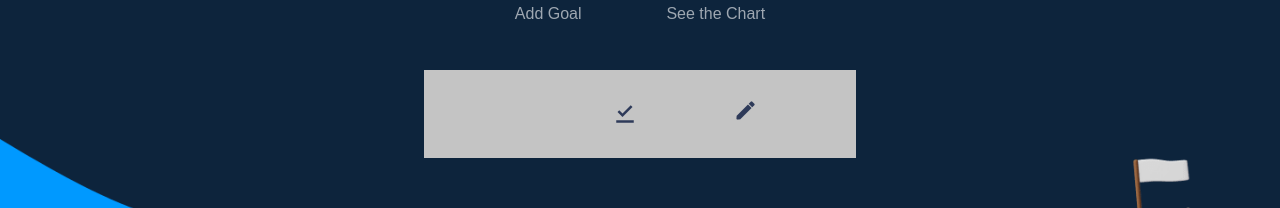
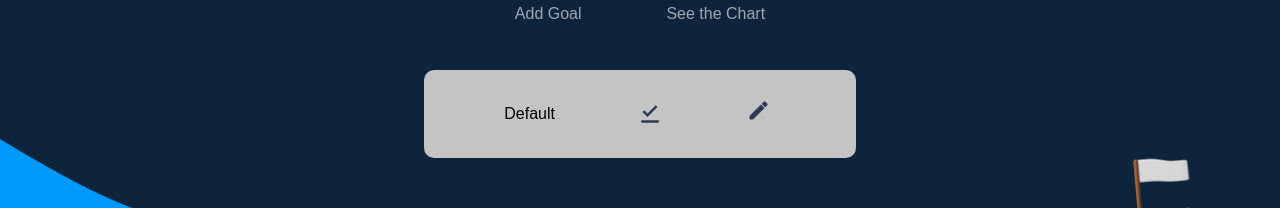
Before and after one commit to ItaloCanturil/Vue-Habit, a Vue app: page / in a window 1280 px wide. Shown: the part 379-587 px from the top of the page. Built offline with nearby package versions, Linux system fonts and the light colour scheme; the HTML template or start-up script is replaced by a standard one.

Commit message:
UI: Add new change

```diff
--- a/src/components/Card.vue
+++ b/src/components/Card.vue
@@ -10,7 +10,7 @@
 export default {
   data () {
     return {
-      title: ''
+      title: 'Default'
     }
   }
 }
@@ -19,6 +19,7 @@ export default {
 <style>
 .card {
   background: #C4C4C4;
+  border-radius: 10px;
   color: #000;
   display: flex;
   align-items: center;
```
